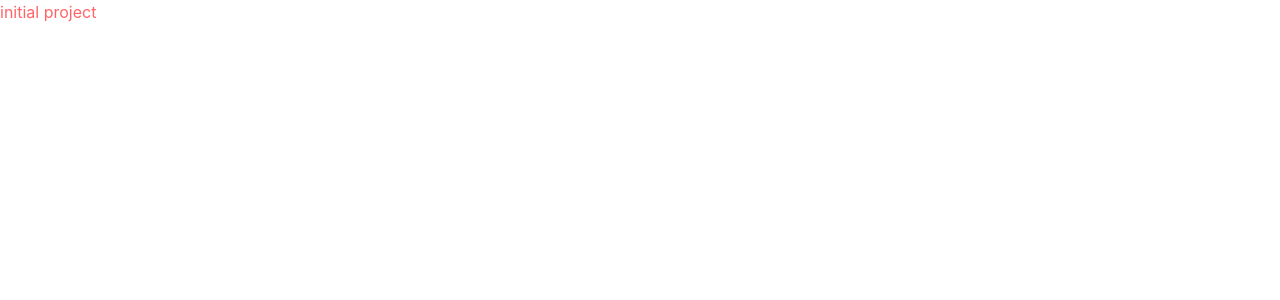
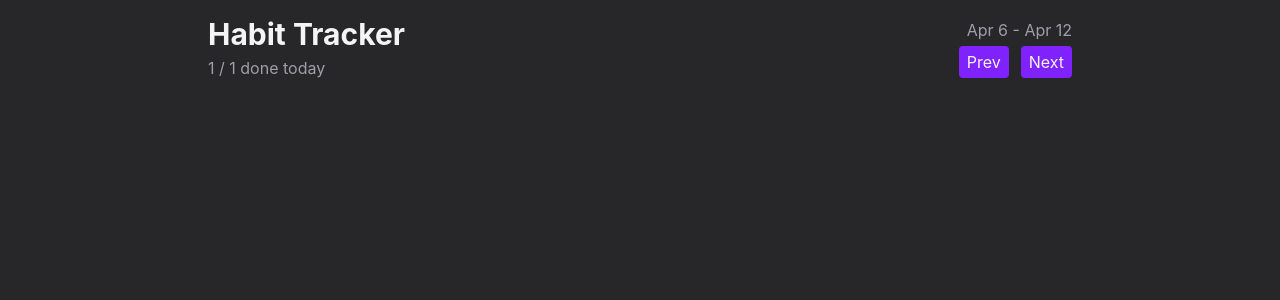
Before and after one commit to dangor220/habit-tracker, a React (Vite) app: page / in a window 1280 px wide. Shown: the top 300 px of the page. Built offline with nearby package versions, Linux system fonts and the light colour scheme.

Commit message:
feat: create header section

```diff
--- a/src/App.tsx
+++ b/src/App.tsx
@@ -1,3 +1,27 @@
+import { Button } from './components/Button';
+
 export default function App() {
-  return <h1 className="text-red-400">initial project</h1>;
+  return (
+    <div className="max-w-4xl mx-auto p-4 flex flex-col gap-4">
+      <Header />
+    </div>
+  );
 }
+
+function Header() {
+  return (
+    <header className="flex items-center justify-between">
+      <div className="flex flex-col gap-1">
+        <h1 className="text-3xl font-bold">Habit Tracker</h1>
+        <span className="text-zinc-400 text-small">1 / 1 done today</span>
+      </div>
+      <div className="flex flex-col gap-1 items-end">
+        <span className="text-zinc-400 text-small">Apr 6 - Apr 12</span>
+        <div className="flex items-center gap-3">
+          <Button>Prev</Button>
+          <Button>Next</Button>
+        </div>
+      </div>
+    </header>
+  );
+}
--- /dev/null
+++ b/src/components/Button.tsx
@@ -0,0 +1,13 @@
+import type { ReactNode } from 'react';
+
+type ButtonProps = {
+  children: ReactNode;
+};
+
+export function Button({ children }: ButtonProps) {
+  return (
+    <button className="bg-violet-600 hover:bg-violet-500 transition-colors rounded px-2 py-1 cursor-pointer disabled:opacity-30 disabled:cursor-not-allowed">
+      {children}
+    </button>
+  );
+}
--- a/src/index.css
+++ b/src/index.css
@@ -1 +1,6 @@
 @import 'tailwindcss';
+
+body {
+  background-color: var(--color-zinc-800);
+  color: var(--color-zinc-100);
+}
```
